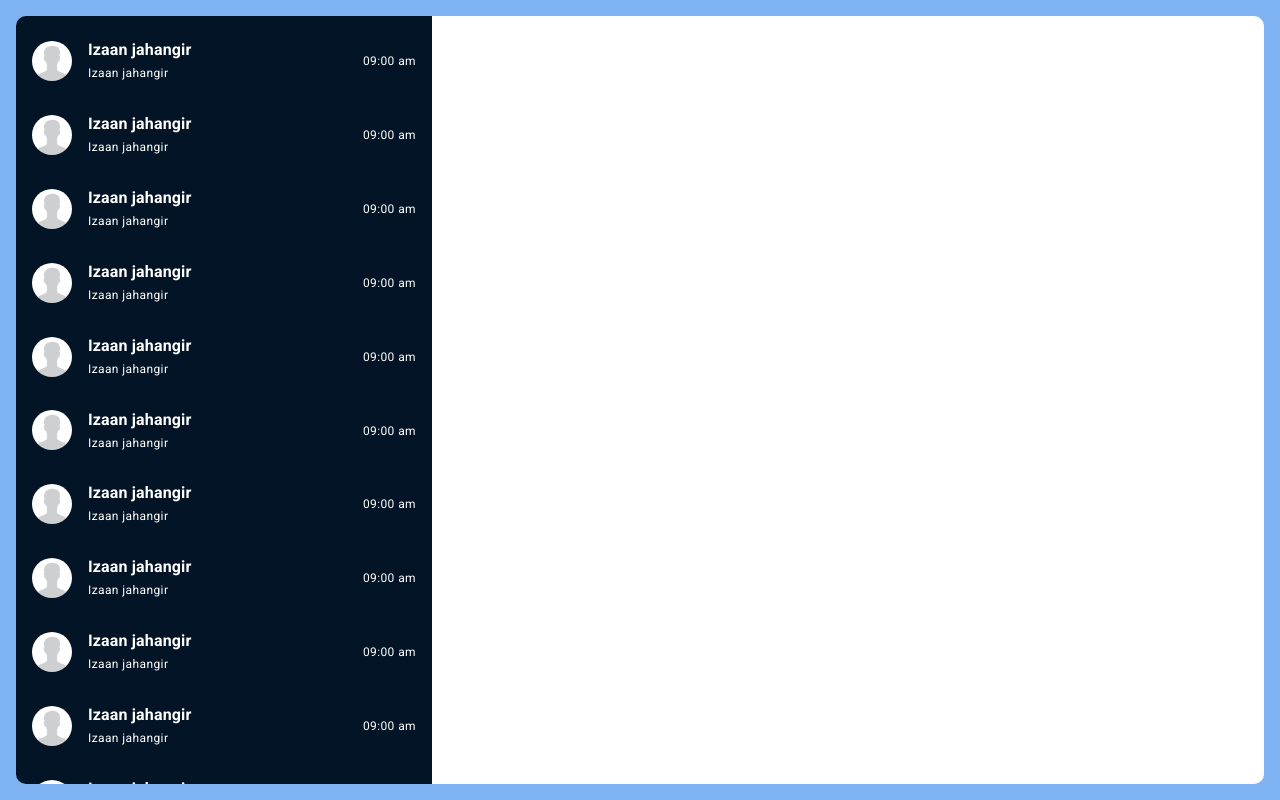
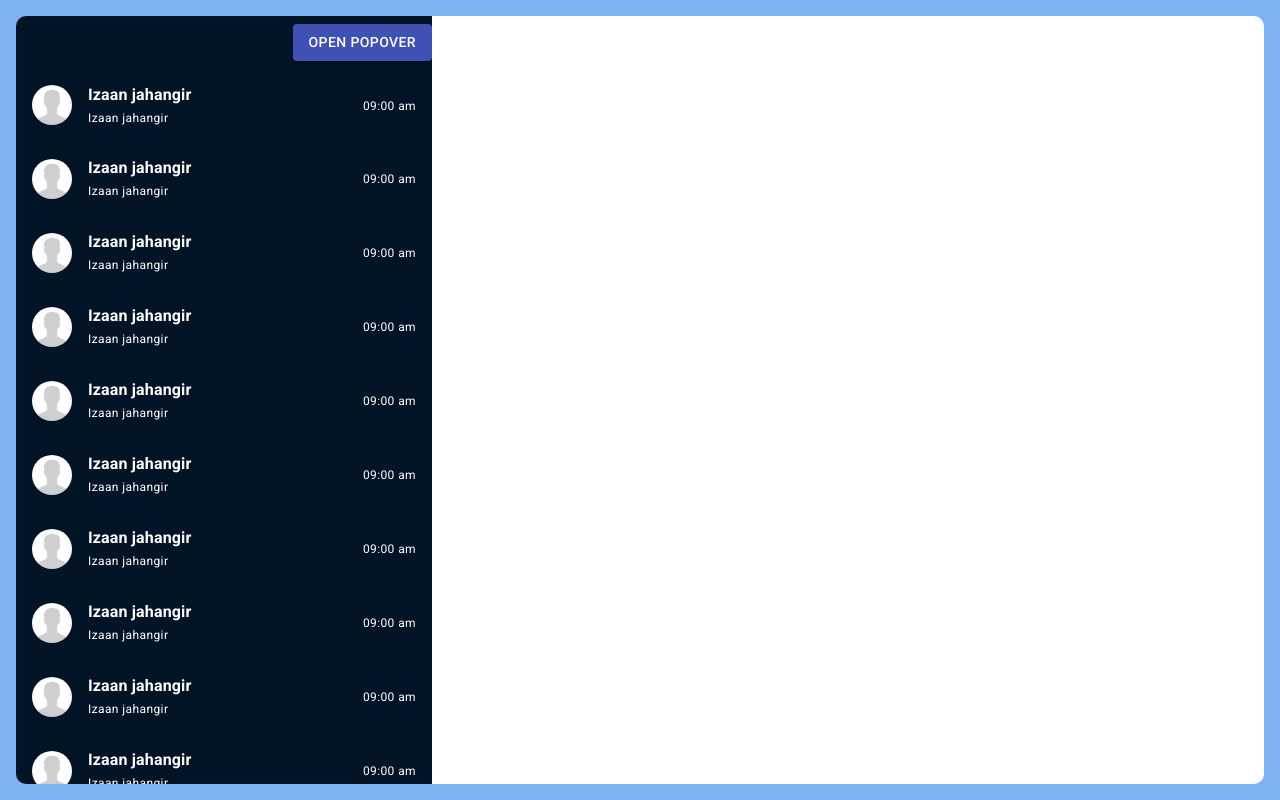
Before and after one commit to izaanjahangir/mern-chat-app-realtime, a React (Create React App) app in the folder client/: page / in a window 1280 px wide. Built offline with nearby package versions, Linux system fonts and the light colour scheme.

Commit message:
[client] working on header in home screen

```diff
--- a/client/src/screens/Home/index.js
+++ b/client/src/screens/Home/index.js
@@ -1,6 +1,7 @@
 import React from "react";
 import CssBaseline from "@material-ui/core/CssBaseline";
 import Container from "@material-ui/core/Container";
+import Button from "@material-ui/core/Button";
 import Grid from "@material-ui/core/Grid";
 import List from "@material-ui/core/List";
 
@@ -10,12 +11,19 @@ import useStyles from "./style";
 function Home() {
   const classes = useStyles();
 
+  function handleClick() {}
+
   return (
     <Container className={classes.container}>
       <CssBaseline />
       <div className={classes.boxContainer}>
         <Grid container>
           <Grid className={classes.leftContainer} item xs={12} md={4}>
+            <div className={classes.headerContainer}>
+              <Button variant="contained" color="primary" onClick={handleClick}>
+                Open Popover
+              </Button>
+            </div>
             <List component="nav" aria-label="secondary mailbox folders">
               <MessageList />
               <MessageList />
@@ -29,7 +37,6 @@ function Home() {
               <MessageList />
               <MessageList />
               <MessageList />
-
             </List>
           </Grid>
           <Grid className={classes.rightContainer} item xs={12} md={8}></Grid>
--- a/client/src/screens/Home/style.js
+++ b/client/src/screens/Home/style.js
@@ -40,6 +40,11 @@ const useStyles = makeStyles((theme) => ({
     overflowY: "scroll",
     maxHeight: `calc(100vh - ${theme.spacing(2) + theme.spacing(2)}px)`,
   },
+  headerContainer: {
+    paddingTop: theme.spacing(1),
+    display: "flex",
+    justifyContent: "flex-end",
+  },
   rightContainer: {
     borderTopRightRadius: 10,
     borderBottomRightRadius: 10,
```
